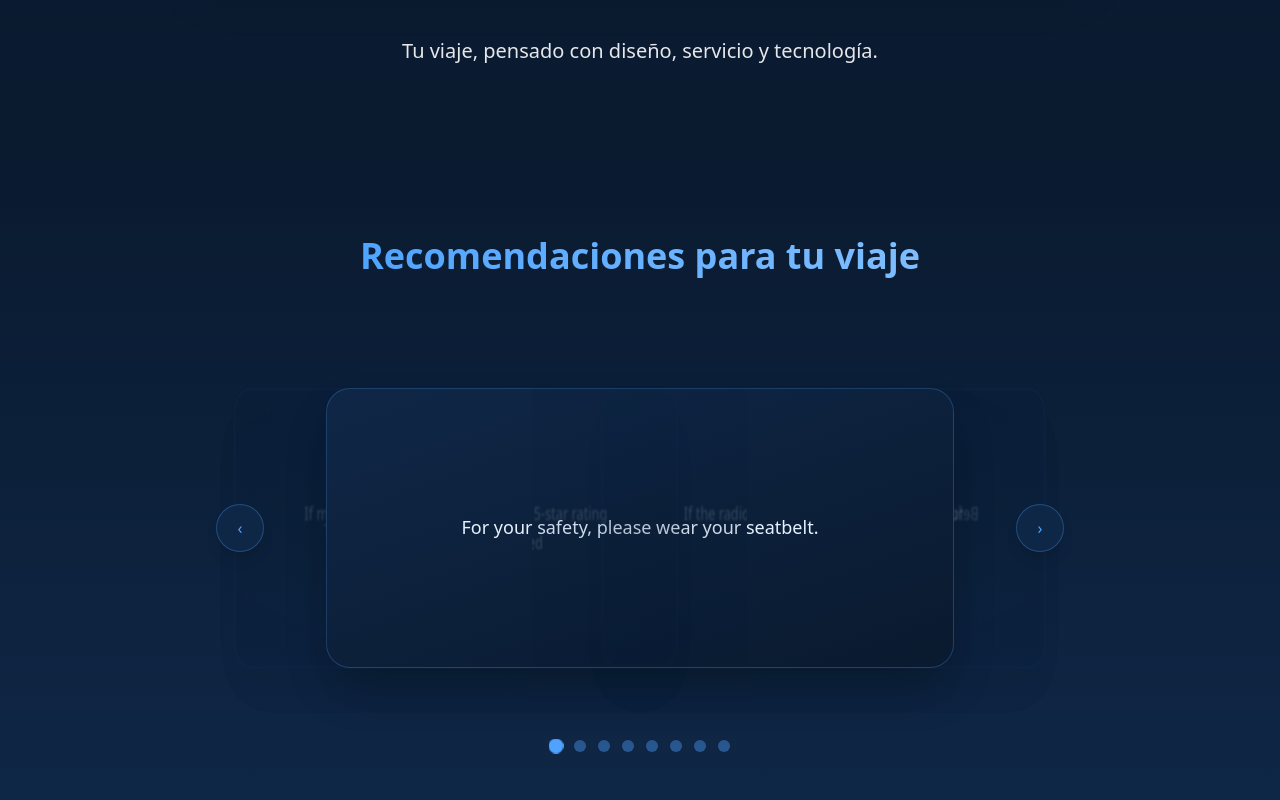
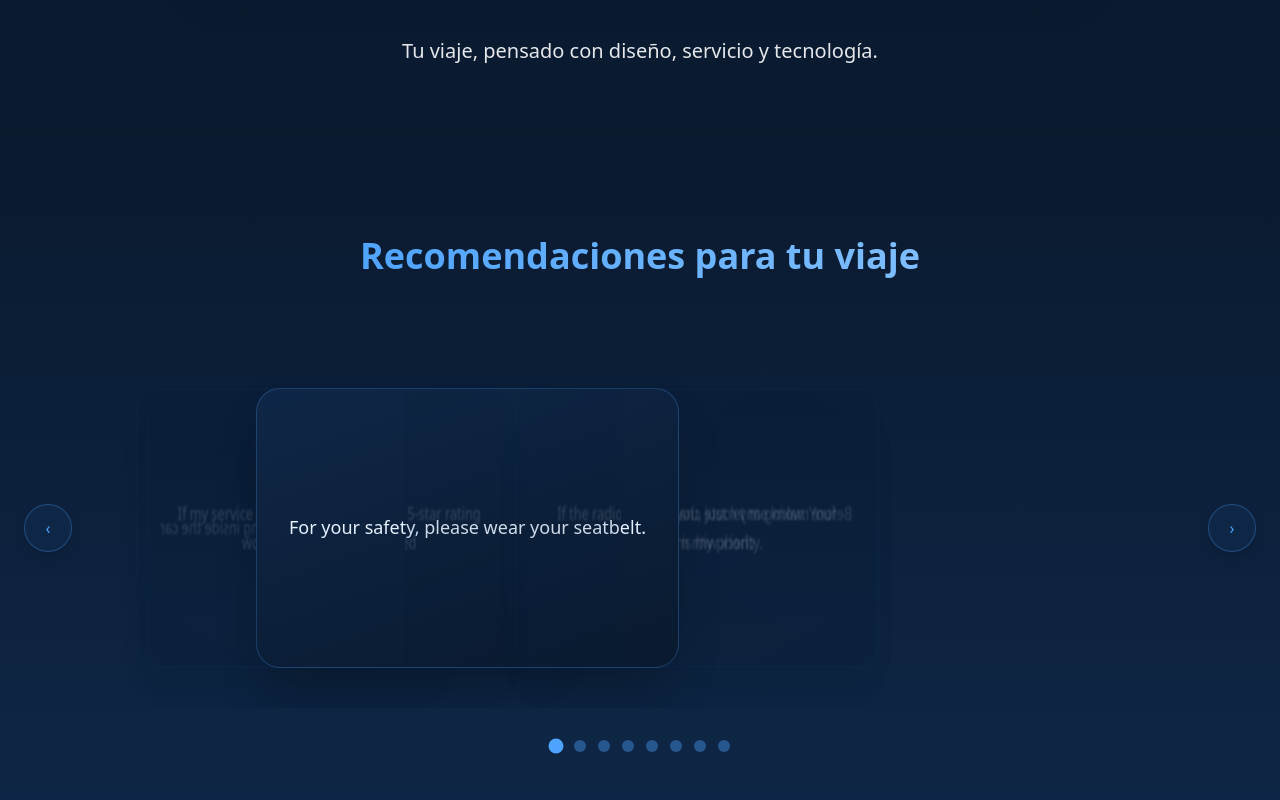
Before and after one commit to RodrigoIvanGonzalez/DriverWeb, a React (Vite) app: page / in a window 1280 px wide. Shown: the part 3100-3900 px from the top of the page. Built offline with nearby package versions, Linux system fonts and the light colour scheme; a web font is replaced by a local one.

Commit message:
correccion de errores

```diff
--- a/src/components/Travel.jsx
+++ b/src/components/Travel.jsx
@@ -36,7 +36,7 @@ const Travel = () => {
   return (
         <section
       id="travel"
-      className="w-full py-20 flex flex-col items-center justify-center bg-gradient-to-b from-brand-dark to-brand-dark2"
+      className="w-full py-20 overflow-hidden flex flex-col items-center justify-center bg-gradient-to-b from-brand-dark to-brand-dark2"
     >
       {/* Title */}
       <h2 className="text-3xl md:text-4xl font-extrabold mb-12 p-6 bg-gradient-to-r from-brand-primary to-brand-primaryLight bg-clip-text text-transparent">
@@ -44,16 +44,16 @@ const Travel = () => {
       </h2>
 
       {/* Carousel Wrapper */}
-      <div className="relative w-full max-w-4xl h-[360px] flex items-center justify-center perspective-[1200px]">
+      <div className="relative w-full max-w-full h-[360px] flex items-center justify-center perspective-[1200px] overflow-hidden">
         <div
           ref={carouselRef}
-          className="relative w-[70%] h-[280px]"
+          className="relative w-[60%] h-[280px]"
           style={{ transformStyle: 'preserve-3d' }}
         >
           {slides.map((key, index) => (
             <div
               key={key}
-              className="absolute w-full h-full flex items-center justify-center text-center rounded-3xl shadow-2xl px-8"
+              className=" absolute h-full flex items-center justify-center text-center rounded-3xl shadow-2xl px-8"
               style={{
                 background:
                   index === activeIndex
```
